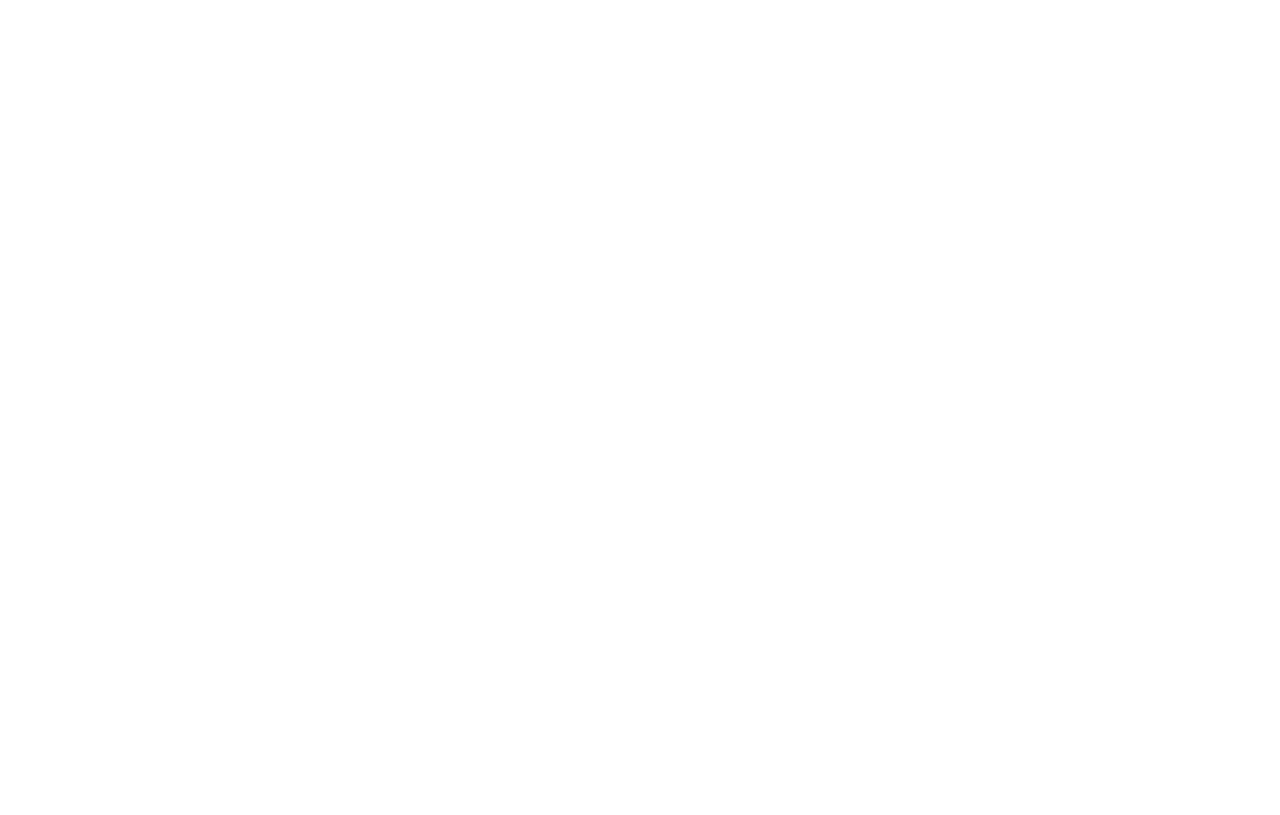
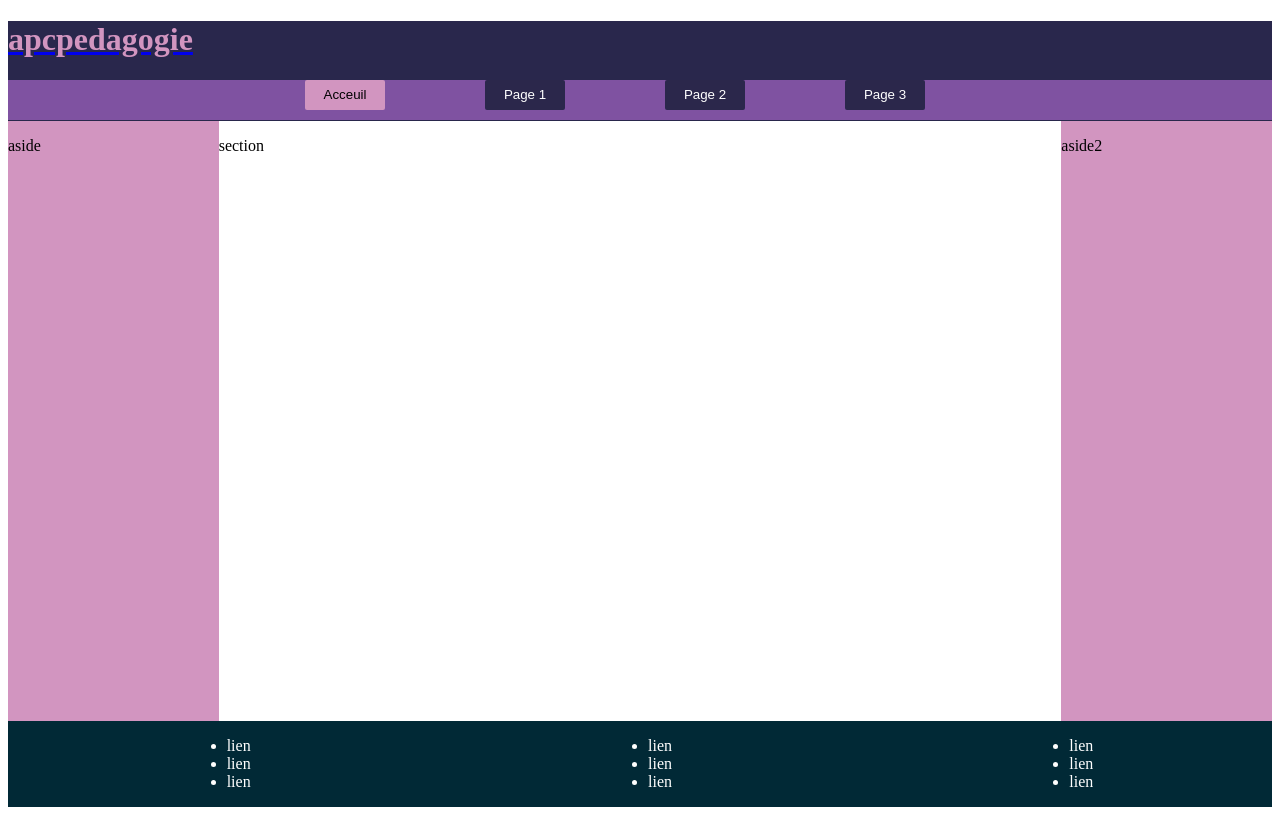
Before and after one commit to derkaoui101/css_exercice, a plain HTML site: page index.html in a window 1280 px wide. Drawn offline with Linux system fonts and the light colour scheme.

Commit message:
css_first_page_done

```diff
--- a/index.html
+++ b/index.html
@@ -1,11 +1,57 @@
 <!DOCTYPE html>
 <html lang="en">
 <head>
+  <link rel="stylesheet" href="stylesheet.css">
   <meta charset="UTF-8">
   <meta name="viewport" content="width=device-width, initial-scale=1.0">
   <title>Document</title>
 </head>
 <body>
+  <header>
+    <a href="https://www.google.com/">
+      <h1>apcpedagogie</h1>
+    </a>
+    <nav>
+      <button id="acceuil_style">Acceuil</button>
+      <button class="button_style">Page 1</button>
+      <button class="button_style">Page 2</button>
+      <button class="button_style">Page 3</button>
+    </nav>
+  </header>
+  <div>
+    <aside>
+      <p>
+        aside
+      </p>
 
+    </aside>
+    <section>
+      <p>
+       section
+      </p>
+    </section>
+    <aside>
+      <p>
+        aside2
+      </p>
+    </aside>
+  </div>
+  <footer>
+  <ul>
+    <li>lien</li>
+    <li>lien</li>
+    <li>lien</li>
+  </ul>
+  <ul>
+    <li>lien</li>
+    <li>lien</li>
+    <li>lien</li>
+  </ul>
+  <ul>
+    <li>lien</li>
+    <li>lien</li>
+    <li>lien</li>
+  </ul>
+</footer>
 </body>
 </html>
--- /dev/null
+++ b/stylesheet.css
@@ -0,0 +1,56 @@
+h1{
+  color: #D295C0;
+}
+header{
+  background-color: #29274C;
+  height:100px;
+}
+#acceuil_style{
+  background-color: #D295C0;
+  color:black;
+   width: 80px;
+   height:30px;
+  margin-right: 50px;
+  border:none;
+  border-radius:2px;
+  cursor:pointer;
+}
+.button_style{
+  background-color: #2B274B;
+  border:none;
+  border-radius:2px;
+  cursor:pointer;
+  width: 80px;
+  height:30px;
+  color:white;
+  margin-left:50px;
+  margin-right: 50px;
+
+}
+nav{
+  background-color: #7F52A1;
+  margin-top: 20px;
+  height:40px;
+  display: flex;
+  justify-content: center;
+}
+aside{
+  background-color: #D295C0;
+  width: 300px;
+  height: 600px;
+}
+section{
+  background-color: white;
+  width: 1200px;
+  height: 600px;
+}
+div{
+  display: flex;
+  justify-content: center;
+}
+footer{
+  background-color: #012936;
+  display: flex;
+  justify-content: space-around;
+  color: white;
+}
```
